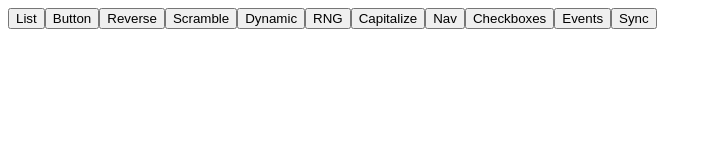
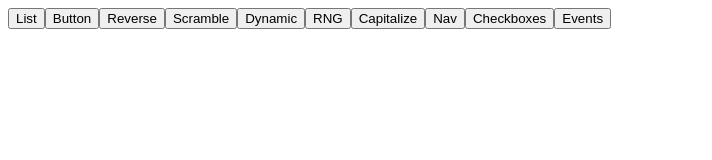
Before and after one commit to Mitorah/koodiapina.net, a Vue app in the folder vue-tutorials/: page / in a window 1280 px wide. Shown: the top 160 px of the page, without its empty margins (0-712 px from the left). Built offline with nearby package versions, Linux system fonts and the light colour scheme.

Commit message:
Added sync exercies under eventhandler menuitem since they work like events.

```diff
--- a/vue-tutorials/src/App.vue
+++ b/vue-tutorials/src/App.vue
@@ -27,7 +27,6 @@ import capitalizestringVue from './components/capitalizestring.vue';
 import navbarVue from './components/navbar.vue';
 import multiplecheckboxesVue from './components/multiplecheckboxes.vue';
 import eventhandlerVue from './components/eventhandler.vue';
-import syncparentVue from './components/syncparent.vue';
 
 export default {
   name: 'App',
@@ -42,7 +41,6 @@ export default {
     'nav-bar': navbarVue,
     'multiple-checkboxes': multiplecheckboxesVue,
     'event-handler': eventhandlerVue,
-    'sync-parent': syncparentVue,
   },
   data() {
     return {
@@ -58,7 +56,6 @@ export default {
         { title: "Nav", value: "nav-bar"},
         { title: "Checkboxes", value: "multiple-checkboxes"},
         { title: "Events", value: "event-handler"},
-        { title: "Sync", value: "sync-parent"},
       ]
     }
   },
--- a/vue-tutorials/src/components/eventhandler.vue
+++ b/vue-tutorials/src/components/eventhandler.vue
@@ -7,15 +7,20 @@
         </button-event-sender>
         <br/>
         {{ counter }}
+        <br/>
+        <br/>
+        <sync-parent></sync-parent>
   </div>
 </template>
 
 <script>
 import buttoneventsenderVue from './buttoneventsender.vue'
+import syncparentVue from './syncparent.vue'
 
 export default {
     components: {
-        'button-event-sender': buttoneventsenderVue
+        'button-event-sender': buttoneventsenderVue,
+        'sync-parent': syncparentVue,
     },
     data() {
         return {
```
